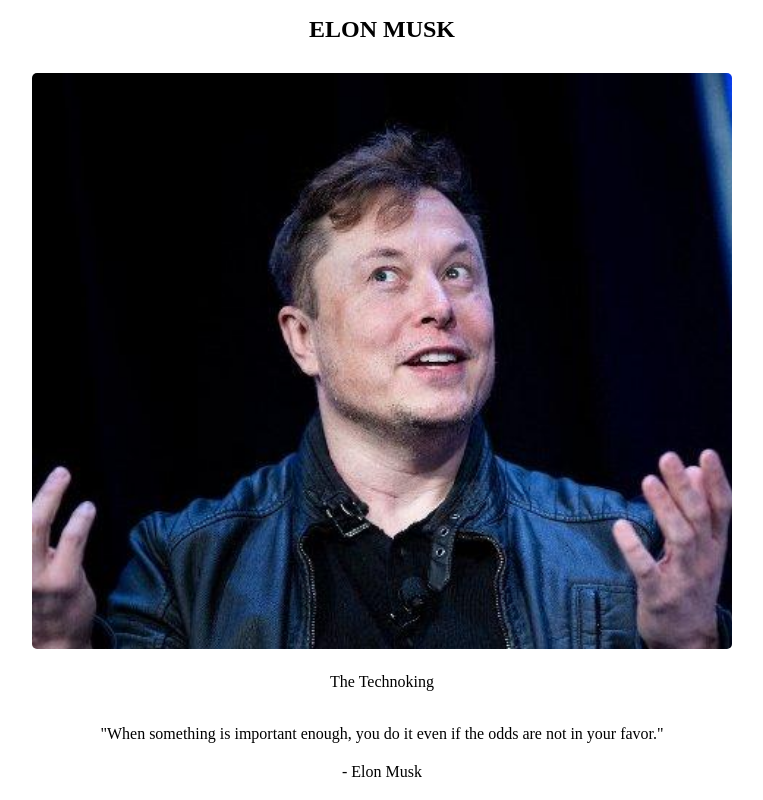
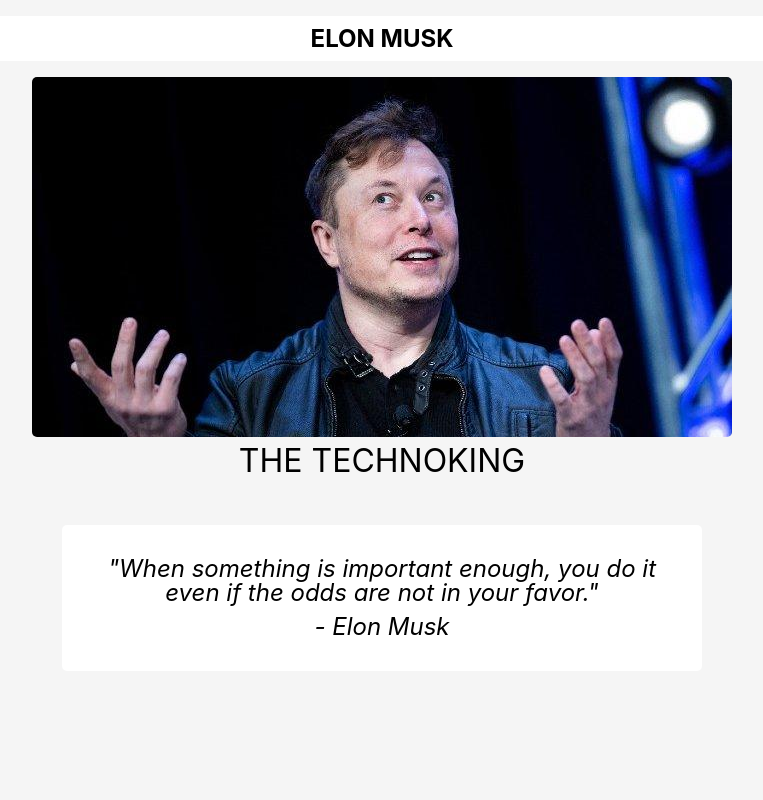
Before and after one commit to ibrammalik/tribute-page, a plain HTML site: page index.html in a window 1280 px wide. Shown: the top 800 px of the page, without its empty margins (258-1021 px from the left). Drawn offline with Linux system fonts and the light colour scheme.

Commit message:
Update index.html & style.css

```diff
--- a/index.html
+++ b/index.html
@@ -16,7 +16,7 @@
       <!--IMAGE-->
       <figure id="img-div">
         <img id="image" src="asset/elon-musk-picture.jpg" alt="Picture of Elon Musk" /><br />
-        <figcaption id="img-caption">The Technoking</figcaption>
+        <figcaption id="img-caption">THE TECHNOKING</figcaption>
       </figure>
       <section id="quote">
         <p>"When something is important enough, you do it even if the odds are not in your favor."</p>
@@ -24,8 +24,9 @@
       </section>
     </section>
     <!--MAIN-->
+    <div id="wave"></div>
     <section id="tribute-info">
-      <header>
+      <header id="sub-title">
         <h3>Here's timeline of Elon Musk life :</h3>
       </header>
       <ul>
@@ -88,7 +89,7 @@
         <li><span>2018</span> - Filed for an "intent to use" TM application for Teslaquila.</li>
         <li><span>2019</span> - Elon Musk went to China for the groundbreaking of the new Tesla Gigafactory Shanghai.</li>
       </ul>
-      <section>
+      <section id="bottom-note">
         <p>If you have time, you should read more about this incredible human being on his <a id="tribute-link" target="_blank" href="https://en.wikipedia.org/wiki/Elon_Musk">Wikipedia entry</a>.</p>
       </section>
     </section>
--- a/style.css
+++ b/style.css
@@ -4,23 +4,34 @@
   box-sizing: border-box;
 }
 
+body {
+  background-color: whitesmoke;
+  font-family: -apple-system, BlinkMacSystemFont, "Segoe UI", Roboto, Oxygen, Ubuntu, Cantarell, "Open Sans", "Helvetica Neue", sans-serif;
+}
+
 #first-page {
   height: 100vh;
 }
 
-section {
-  margin-top: 1rem;
-}
-
 #title {
-  margin: 10px auto;
   text-align: center;
 }
 
+#title h1 {
+  padding: 0.5rem 0;
+  margin-top: 1rem;
+  margin-bottom: 1rem;
+  background-color: white;
+  display: inline-block;
+  width: 90%;
+  border-radius: 10px;
+  position: sticky;
+  top: 0;
+}
+
 #img-div {
-  margin: auto;
   text-align: center;
-  height: 80vh;
+  height: 50vh;
 }
 
 #image {
@@ -29,31 +40,51 @@
   max-width: 700px;
   height: 90%;
   border-radius: 5px;
-  margin: 20px auto;
+}
+
+#img-caption {
+  font-size: 2rem;
+}
+
+#quote {
+  margin: 3rem 25% 0rem 25%;
+  text-align: center;
+  line-height: 1.5rem;
+  border-radius: 5px;
+  background-color: white;
+  padding: 2rem;
+  font-size: x-large;
+  font-style: italic;
+}
+
+#author {
+  margin-top: 10px;
+}
+
+#sub-title {
+  text-align: center;
 }
 
 #tribute-info {
-  margin: 2rem 25%;
+  margin: 4rem 25%;
   text-align: justify;
-}
-
-#quote {
-  margin: 2rem 25%;
-  text-align: center;
-}
-
-#author {
-  margin-top: 20px;
+  padding: 2rem 2rem;
+  background-color: white;
 }
 
 li {
   margin-top: 1rem;
   list-style: none;
+  line-height: 1.5rem;
 }
 
 li span {
   font-weight: 700;
   font-size: 1rem;
+}
+
+#bottom-note {
+  margin: 2rem auto;
 }
 
 footer {
@@ -63,8 +94,16 @@
 }
 
 @media (max-width: 1114px) {
-  #tribute-info,
+  #tribute-info {
+    margin: 0 10%;
+  }
   #quote {
-    margin: 2rem 10%;
+    margin: 2rem 10% 0rem 10%;
   }
 }
+
+@media (max-height: 414px) {
+  #first-page {
+    height: 500px;
+  }
+}
```
